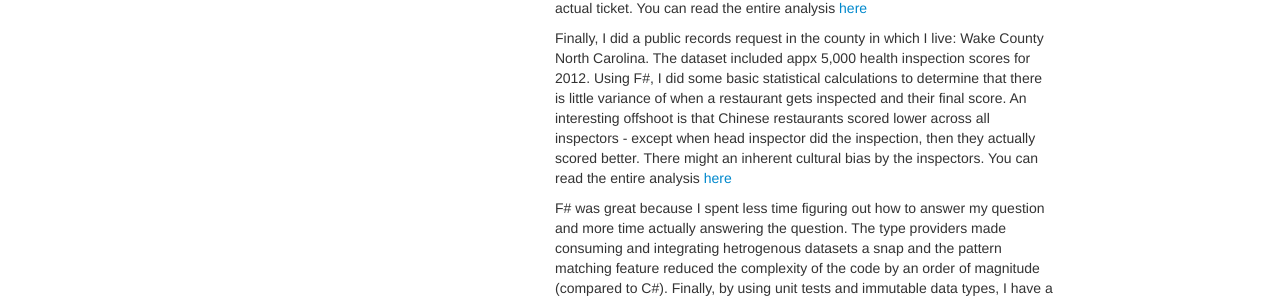
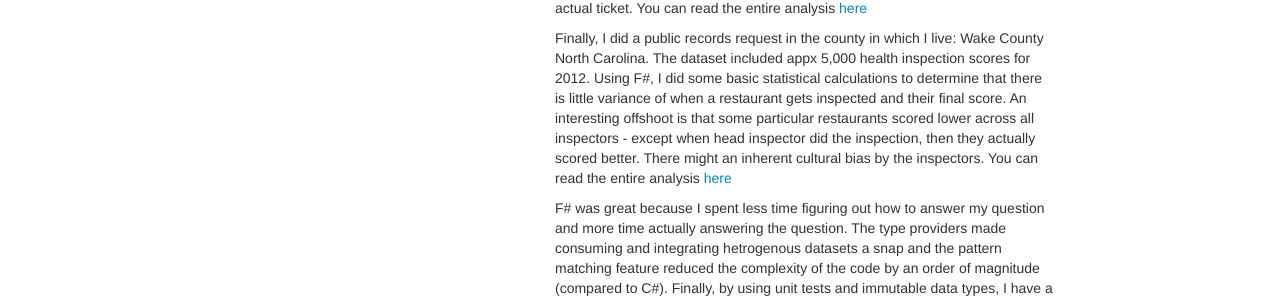
Before and after one commit to fsharp/fsharp.org, a Jekyll site: the page built from testimonials/index.md, in a window 1280 px wide and 900 px high, scrolled down 15382 px. Shown: the part 230-530 px from the top of the window. Built offline with Jekyll 4.4.1, drawn with Linux system fonts in a browser that asks for light colours; nearby versions of some CDN libraries; some web fonts are replaced; comment, search, counter and statistics services are not loaded.

Commit message:
Update index.md

```diff
--- a/testimonials/index.md
+++ b/testimonials/index.md
@@ -1096,7 +1096,7 @@ I did a public records request in my town of Cary, North Carolina.  The dataset
 
 Also, I created a KNN classifier using the date/time of the stop and determined that when you get stopped impacts weather you get a verbal warning versus an actual ticket.  You can read the entire analysis [here](http://jamessdixon.wordpress.com/2014/01/14/traffic-stop-disposition-classification-using-f-and-knn/)
 
-Finally, I did a public records request in the county in which I live: Wake County North Carolina.  The dataset included appx 5,000 health inspection scores for 2012. Using F#, I did some basic statistical calculations to determine that there is little variance of when a restaurant gets inspected and their final score.  An interesting offshoot is that Chinese restaurants scored lower across all inspectors - except when head inspector did the inspection, then they actually scored better.  There might an inherent cultural bias by the inspectors.  You can read the entire analysis [here](http://jamessdixon.wordpress.com/2014/02/11/analysis-of-health-inspection-data-using-f/)
+Finally, I did a public records request in the county in which I live: Wake County North Carolina.  The dataset included appx 5,000 health inspection scores for 2012. Using F#, I did some basic statistical calculations to determine that there is little variance of when a restaurant gets inspected and their final score.  An interesting offshoot is that some particular restaurants scored lower across all inspectors - except when head inspector did the inspection, then they actually scored better.  There might an inherent cultural bias by the inspectors.  You can read the entire analysis [here](http://jamessdixon.wordpress.com/2014/02/11/analysis-of-health-inspection-data-using-f/)
 
 F# was great because I spent less time figuring out how to answer my question and more time actually answering the question.  The type providers made consuming and integrating hetrogenous datasets a snap and the pattern matching feature reduced the complexity of the code by an order of magnitude (compared to C#).   Finally, by using unit tests and immutable data types, I have a bug-resistant code base that can be extended to other scenarios.
 
```
